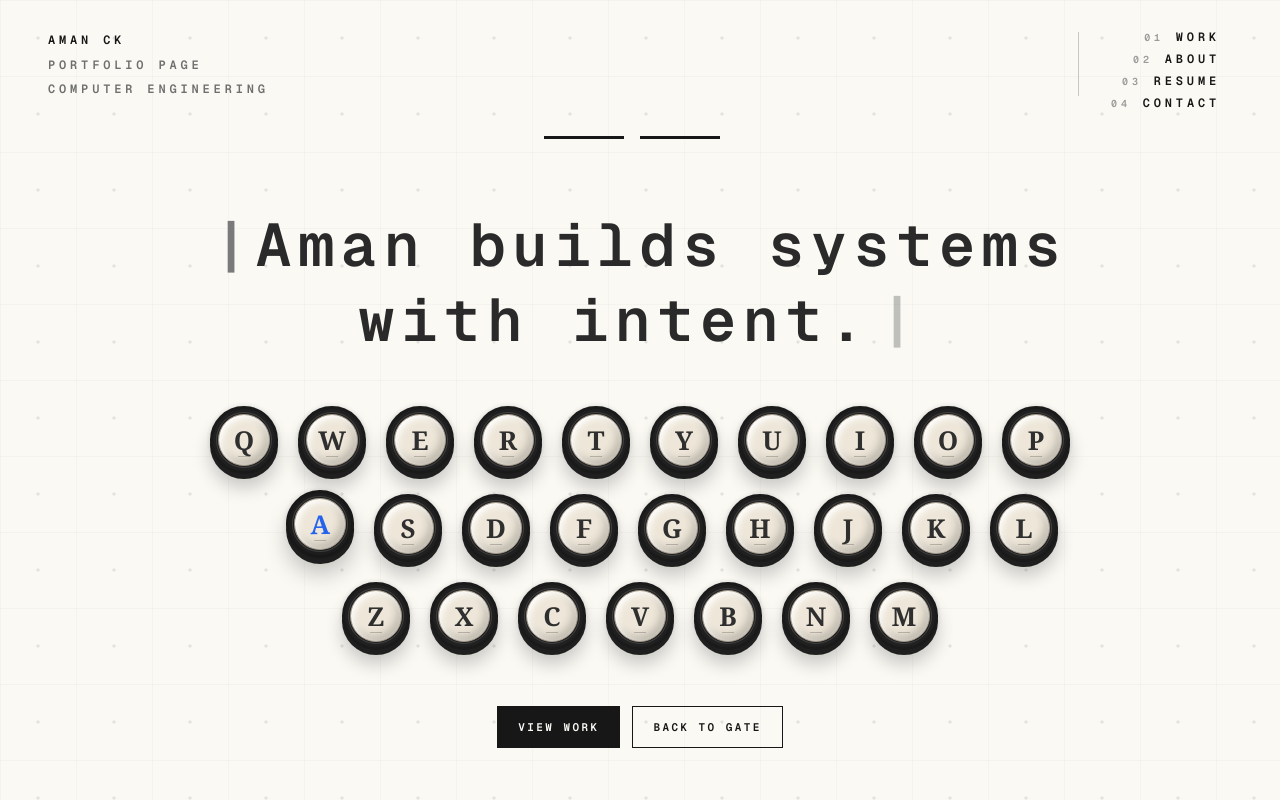
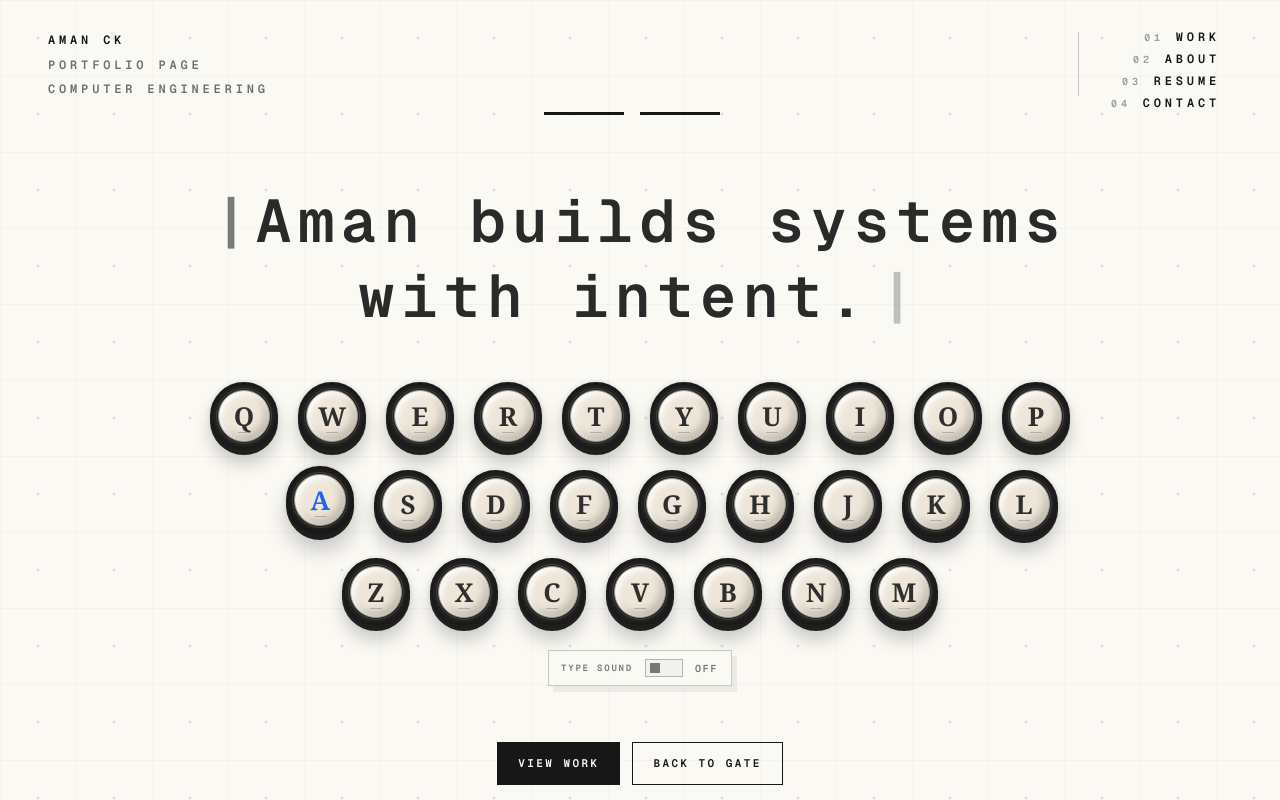
Before and after one commit to not-official/my-portfolio, a Next.js app: page /portfolio in a window 1280 px wide. Shown: the top 800 px of the page. Built offline with nearby package versions, Linux system fonts and the light colour scheme.

Commit message:
add sounds to keystrokes

```diff
--- a/app/portfolio/page.tsx
+++ b/app/portfolio/page.tsx
@@ -3,7 +3,7 @@
 import Image from "next/image";
 import Link from "next/link";
 import { motion } from "framer-motion";
-import { useEffect, useMemo, useState } from "react";
+import { useEffect, useMemo, useRef, useState } from "react";
 
 type Project = {
   number: string;
@@ -15,6 +15,12 @@ type Project = {
   liveUrl?: string;
   githubUrl: string;
 };
+
+type WebAudioWindow = Window & {
+  webkitAudioContext?: typeof AudioContext;
+};
+
+const TYPE_INTERVAL_MS = 74;
 
 const projects: Project[] = [
   {
@@ -220,8 +226,121 @@ export default function PortfolioPage() {
   const [typedText, setTypedText] = useState("");
   const [activeProject, setActiveProject] = useState<string | null>(null);
   const [activeSkill, setActiveSkill] = useState<string | null>(null);
+  const [soundEnabled, setSoundEnabled] = useState(false);
+  const [typingRun, setTypingRun] = useState(0);
+
+  const audioContextRef = useRef<AudioContext | null>(null);
+  const soundEnabledRef = useRef(false);
 
   const activePhrase = useMemo(() => phrases[activeLetter], [activeLetter]);
+
+  useEffect(() => {
+    soundEnabledRef.current = soundEnabled;
+  }, [soundEnabled]);
+
+  function getAudioContext() {
+    if (typeof window === "undefined") return null;
+
+    if (!audioContextRef.current) {
+      const AudioContextClass =
+        window.AudioContext || (window as WebAudioWindow).webkitAudioContext;
+
+      if (!AudioContextClass) return null;
+
+      audioContextRef.current = new AudioContextClass();
+    }
+
+    return audioContextRef.current;
+  }
+
+  function playTypeSound() {
+    if (!soundEnabledRef.current) return;
+
+    const audioContext = getAudioContext();
+
+    if (!audioContext) return;
+
+    if (audioContext.state === "suspended") {
+      audioContext.resume().catch(() => {});
+    }
+
+    const now = audioContext.currentTime;
+
+    const clickOscillator = audioContext.createOscillator();
+    const clickGain = audioContext.createGain();
+    const clickFilter = audioContext.createBiquadFilter();
+
+    clickOscillator.type = "square";
+    clickOscillator.frequency.setValueAtTime(1350, now);
+    clickOscillator.frequency.exponentialRampToValueAtTime(720, now + 0.018);
+
+    clickFilter.type = "bandpass";
+    clickFilter.frequency.setValueAtTime(1200, now);
+    clickFilter.Q.setValueAtTime(2.4, now);
+
+    clickGain.gain.setValueAtTime(0.0001, now);
+    clickGain.gain.exponentialRampToValueAtTime(0.045, now + 0.004);
+    clickGain.gain.exponentialRampToValueAtTime(0.0001, now + 0.032);
+
+    clickOscillator.connect(clickFilter);
+    clickFilter.connect(clickGain);
+    clickGain.connect(audioContext.destination);
+
+    clickOscillator.start(now);
+    clickOscillator.stop(now + 0.034);
+
+    const thockOscillator = audioContext.createOscillator();
+    const thockGain = audioContext.createGain();
+    const thockFilter = audioContext.createBiquadFilter();
+
+    thockOscillator.type = "triangle";
+    thockOscillator.frequency.setValueAtTime(170, now);
+
+    thockFilter.type = "lowpass";
+    thockFilter.frequency.setValueAtTime(520, now);
+
+    thockGain.gain.setValueAtTime(0.0001, now);
+    thockGain.gain.exponentialRampToValueAtTime(0.018, now + 0.006);
+    thockGain.gain.exponentialRampToValueAtTime(0.0001, now + 0.045);
+
+    thockOscillator.connect(thockFilter);
+    thockFilter.connect(thockGain);
+    thockGain.connect(audioContext.destination);
+
+    thockOscillator.start(now);
+    thockOscillator.stop(now + 0.05);
+  }
+
+  function replayTyping() {
+    setTypedText("");
+    setTypingRun((current) => current + 1);
+  }
+
+  function toggleSound() {
+    const nextValue = !soundEnabledRef.current;
+
+    soundEnabledRef.current = nextValue;
+    setSoundEnabled(nextValue);
+
+    if (nextValue) {
+      const audioContext = getAudioContext();
+
+      if (audioContext?.state === "suspended") {
+        audioContext.resume().catch(() => {});
+      }
+
+      playTypeSound();
+      replayTyping();
+    }
+  }
+
+  function selectLetter(letter: string) {
+    setActiveLetter(letter);
+
+    if (letter === activeLetter) {
+      replayTyping();
+    }
+  }
 
   const scrollToSection = (sectionId: string) => {
     const section = document.querySelector(sectionId);
@@ -250,22 +369,23 @@ export default function PortfolioPage() {
 
     const interval = window.setInterval(() => {
       setTypedText(activePhrase.slice(0, index + 1));
+      playTypeSound();
       index += 1;
 
       if (index >= activePhrase.length) {
         window.clearInterval(interval);
       }
-    }, 34);
+    }, TYPE_INTERVAL_MS);
 
     return () => window.clearInterval(interval);
-  }, [activePhrase]);
+  }, [activePhrase, typingRun]);
 
   useEffect(() => {
     const handleKeyDown = (event: KeyboardEvent) => {
       const key = event.key.toUpperCase();
 
       if (phrases[key]) {
-        setActiveLetter(key);
+        selectLetter(key);
         return;
       }
 
@@ -289,7 +409,7 @@ export default function PortfolioPage() {
     window.addEventListener("keydown", handleKeyDown);
 
     return () => window.removeEventListener("keydown", handleKeyDown);
-  }, []);
+  }, [activeLetter]);
 
   return (
     <main className="min-h-screen overflow-x-hidden bg-[#faf9f4] text-[#171717]">
@@ -359,7 +479,7 @@ export default function PortfolioPage() {
           </div>
 
           <motion.h1
-            key={activePhrase}
+            key={`${activePhrase}-${typingRun}`}
             initial={{ opacity: 0, y: 8, filter: "blur(4px)" }}
             animate={{ opacity: 1, y: 0, filter: "blur(0px)" }}
             transition={{ duration: 0.35, ease: "easeOut" }}
@@ -394,7 +514,7 @@ export default function PortfolioPage() {
                   return (
                     <motion.button
                       key={letter}
-                      onClick={() => setActiveLetter(letter)}
+                      onClick={() => selectLetter(letter)}
                       whileHover={{ y: -5 }}
                       whileTap={{ y: 5, scale: 0.94 }}
                       animate={
@@ -449,6 +569,41 @@ export default function PortfolioPage() {
               </div>
             ))}
           </div>
+
+          <button
+            onClick={toggleSound}
+            aria-pressed={soundEnabled}
+            className={[
+              "group mt-6 inline-flex items-center gap-3 border px-3 py-2 font-mono text-[10px] font-semibold uppercase tracking-[0.16em] shadow-[5px_6px_0_rgba(0,0,0,0.06)] transition hover:-translate-y-0.5",
+              soundEnabled
+                ? "border-[#171717] bg-[#171717] text-[#faf9f4]"
+                : "border-black/20 bg-[#faf9f4]/85 text-[#777] hover:border-[#2563eb] hover:text-[#2563eb]",
+            ].join(" ")}
+          >
+            <span className="text-[9px] tracking-[0.2em]">Type Sound</span>
+
+            <span
+              className={[
+                "relative h-[18px] w-[38px] border transition",
+                soundEnabled
+                  ? "border-[#faf9f4]/70 bg-[#faf9f4]/10"
+                  : "border-black/25 bg-black/[0.03] group-hover:border-[#2563eb]/50",
+              ].join(" ")}
+            >
+              <span
+                className={[
+                  "absolute top-1/2 h-[10px] w-[10px] -translate-y-1/2 transition-all duration-300",
+                  soundEnabled
+                    ? "left-[22px] bg-[#faf9f4]"
+                    : "left-[4px] bg-[#777] group-hover:bg-[#2563eb]",
+                ].join(" ")}
+              />
+            </span>
+
+            <span className="min-w-[24px] text-left">
+              {soundEnabled ? "On" : "Off"}
+            </span>
+          </button>
 
           <div className="mt-10 flex flex-wrap justify-center gap-3 md:mt-14">
             <a
```
Also changed, not shown: 1 other file (tests, documents, lock files or other folders).
